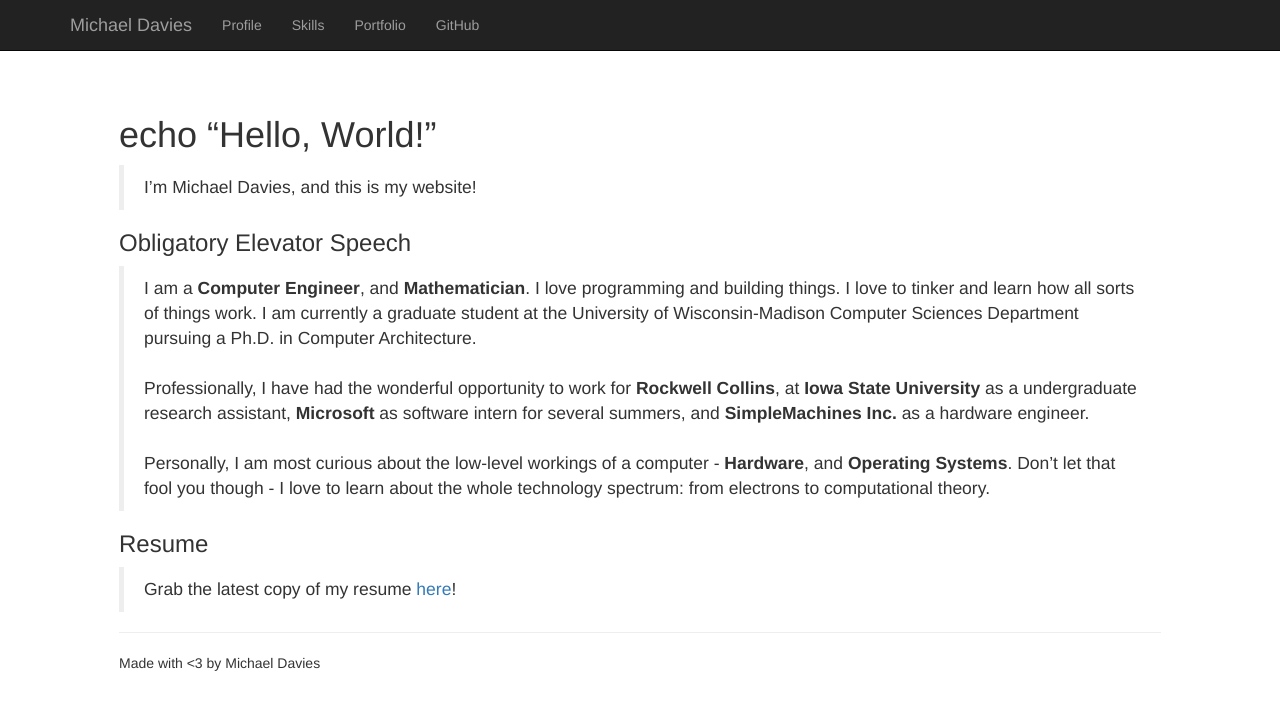
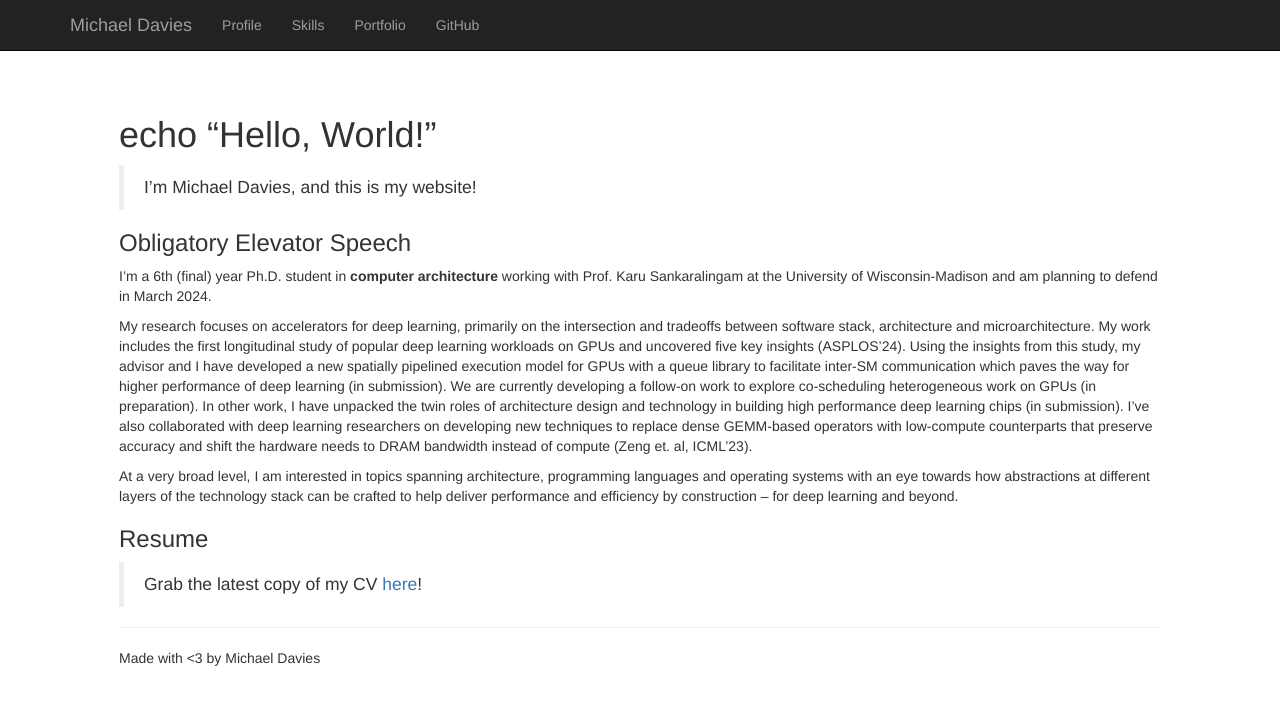
Before and after one commit to medav/medav.github.io, a Jekyll site: the page built from index.md, in a window 1280 px wide. Shown: the top 710 px of the page. Built offline with Jekyll 4.4.1, drawn with Linux system fonts in a browser that asks for light colours.

Commit message:
Update index.md

```diff
--- a/index.md
+++ b/index.md
@@ -9,9 +9,11 @@ title: Michael Davies
 
 ### Obligatory Elevator Speech
 
-> I am a **Computer Engineer**, and **Mathematician**. I love programming and building things. I love to tinker and learn how all sorts of things work. I am currently a graduate student at the University of Wisconsin-Madison Computer Sciences Department pursuing a Ph.D. in Computer Architecture.<br><br>
-> Professionally, I have had the wonderful opportunity to work for **Rockwell Collins**, at **Iowa State University** as a undergraduate research assistant, **Microsoft** as software intern for several summers, and **SimpleMachines Inc.** as a hardware engineer. <br><br>
-> Personally, I am most curious about the low-level workings of a computer - **Hardware**, and **Operating Systems**. Don't let that fool you though - I love to learn about the whole technology spectrum: from electrons to computational theory.
+I’m a 6th (final) year Ph.D. student in **computer architecture** working with Prof. Karu Sankaralingam at the University of Wisconsin-Madison and am planning to defend in March 2024.
+
+My research focuses on accelerators for deep learning, primarily on the intersection and tradeoffs between software stack, architecture and microarchitecture. My work includes the first longitudinal study of popular deep learning workloads on GPUs and uncovered five key insights (ASPLOS’24). Using the insights from this study, my advisor and I have developed a new spatially pipelined execution model for GPUs with a queue library to facilitate inter-SM communication which paves the way for higher performance of deep learning (in submission). We are currently developing a follow-on work to explore co-scheduling heterogeneous work on GPUs (in preparation). In other work, I have unpacked the twin roles of architecture design and technology in building high performance deep learning chips (in submission). I’ve also collaborated with deep learning researchers on developing new techniques to replace dense GEMM-based operators with low-compute counterparts that preserve accuracy and shift the hardware needs to DRAM bandwidth instead of compute (Zeng et. al, ICML’23).
+
+At a very broad level, I am interested in topics spanning architecture, programming languages and operating systems with an eye towards how abstractions at different layers of the technology stack can be crafted to help deliver performance and efficiency by construction – for deep learning and beyond.
 
 ### Resume
-> Grab the latest copy of my resume [here](https://1drv.ms/b/s!AhBV_pq3X7p3gYBLgsMJOfl9ees54A)!
+> Grab the latest copy of my CV [here](https://1drv.ms/b/s!AhBV_pq3X7p3gr4ayA8BkmL35BzKlQ?e=d2h8QW)!
```
